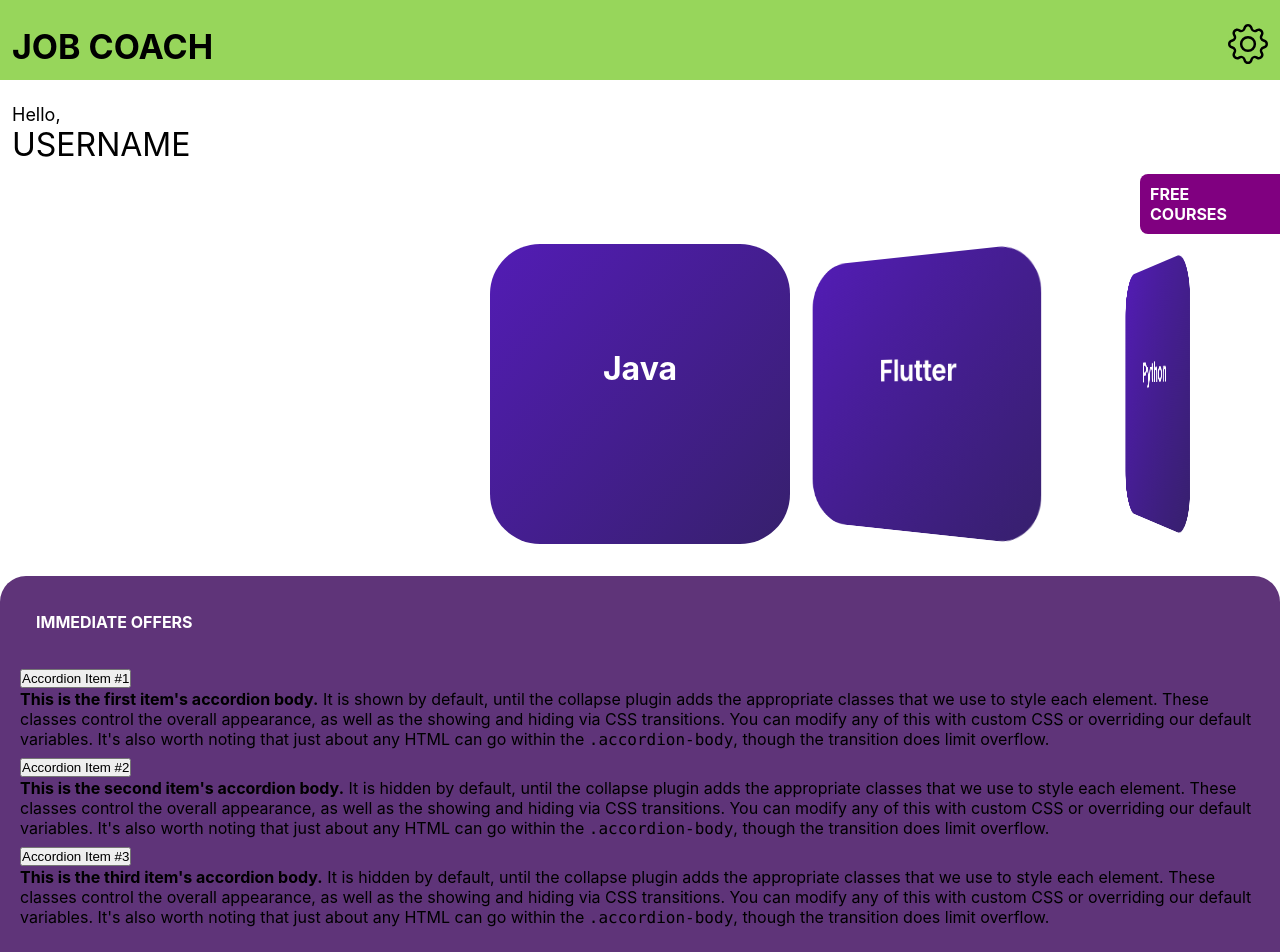
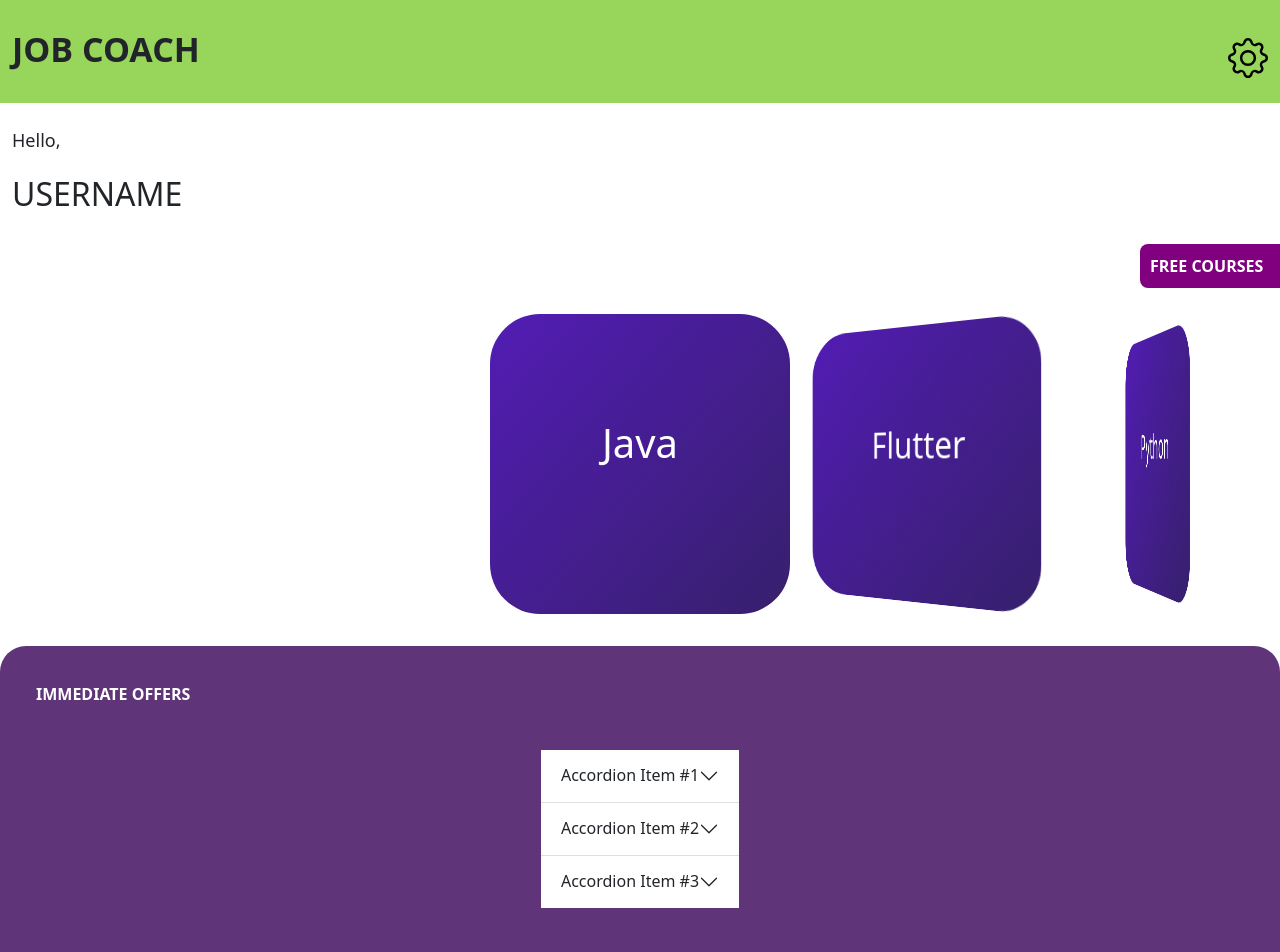
Before and after one commit to JasmineBabaYara/cb, a React (Create React App) app: page /home in a window 1280 px wide. Shown: the top 952 px of the page. Built offline with nearby package versions, Linux system fonts and the light colour scheme.

Commit message:
Added animation and transition of slide in from ...

```diff
--- a/src/App.js
+++ b/src/App.js
@@ -1,6 +1,6 @@
 import React from "react";
 import { Route } from "react-router";
-// import "./App.css";
+import "./App.css";
 
 //Compnents of pages to be rendered
 import Welcome from "./components/welcomePage";
--- a/src/components/loginAndSign-upTemplates/signUp.js
+++ b/src/components/loginAndSign-upTemplates/signUp.js
@@ -10,7 +10,7 @@
         <div className="create-account-container">
         <div className="create-account-div">
         <Link to="/"><svg alt="return" xmlns="http://www.w3.org/2000/svg" width="40" height="40" fill="currentColor" class="bi bi-arrow-left-short" viewBox="0 0 16 16">
-  <path fill-rule="evenodd" d="M12 8a.5.5 0 0 1-.5.5H5.707l2.147 2.146a.5.5 0 0 1-.708.708l-3-3a.5.5 0 0 1 0-.708l3-3a.5.5 0 1 1 .708.708L5.707 7.5H11.5a.5.5 0 0 1 .5.5z"/>
+  <path fillRule="evenodd" d="M12 8a.5.5 0 0 1-.5.5H5.707l2.147 2.146a.5.5 0 0 1-.708.708l-3-3a.5.5 0 0 1 0-.708l3-3a.5.5 0 1 1 .708.708L5.707 7.5H11.5a.5.5 0 0 1 .5.5z"/>
 </svg></Link>
         <p className="create-account-message">Create an account</p>
         </div>
@@ -37,7 +37,7 @@
 
         <footer>
             <Link to="/home"><button className="sign-up-btn">SIGN UP</button></Link>
-            <p className="log-in-msg">Already have an account? <p className="log-in">Log in</p></p>
+            <p className="log-in-msg">Already have an account? <Link to="/login"><p className="log-in">Log in</p></Link></p>
         </footer>
         </div>
     );
--- a/src/components/settingsTemplate/settingsPage.js
+++ b/src/components/settingsTemplate/settingsPage.js
@@ -9,8 +9,8 @@
   return (
     <div className="settings-container">
       <div className="return-btn"><Link to="/home">
-      <svg xmlns="http://www.w3.org/2000/svg" width="40" height="40" fill="currentColor" class="bi bi-arrow-left-short" viewBox="0 0 16 16">
-  <path fill-rule="evenodd" d="M12 8a.5.5 0 0 1-.5.5H5.707l2.147 2.146a.5.5 0 0 1-.708.708l-3-3a.5.5 0 0 1 0-.708l3-3a.5.5 0 1 1 .708.708L5.707 7.5H11.5a.5.5 0 0 1 .5.5z"/>
+      <svg xmlns="http://www.w3.org/2000/svg" width="40" height="40" fill="currentColor" className="bi bi-arrow-left-short" viewBox="0 0 16 16">
+  <path fillRule="evenodd" d="M12 8a.5.5 0 0 1-.5.5H5.707l2.147 2.146a.5.5 0 0 1-.708.708l-3-3a.5.5 0 0 1 0-.708l3-3a.5.5 0 1 1 .708.708L5.707 7.5H11.5a.5.5 0 0 1 .5.5z"/>
 </svg></Link>
       </div>
       <div className="s-img-div">
--- a/src/components/template/midToFooter.js
+++ b/src/components/template/midToFooter.js
@@ -10,41 +10,35 @@
         <div className="midToFooter">
           <div className="title-container"><p className="midToFooter-title">IMMEDIATE OFFERS</p></div>
           <div className="job-card-container">
-              <div class="accordion" id="accordionExample">
+          <div class="accordion accordion-flush" id="accordionFlushExample">
   <div class="accordion-item">
-        <h2 class="accordion-header" id="headingOne">
-          <button class="accordion-button" type="button" data-bs-toggle="collapse" data-bs-target="#collapseOne" aria-expanded="true" aria-controls="collapseOne">
+    <h2 class="accordion-header" id="flush-headingOne">
+      <button class="accordion-button collapsed" type="button" data-bs-toggle="collapse" data-bs-target="#flush-collapseOne" aria-expanded="false" aria-controls="flush-collapseOne">
         Accordion Item #1
       </button>
     </h2>
-        <div id="collapseOne" class="accordion-collapse collapse show" aria-labelledby="headingOne" data-bs-parent="#accordionExample">
-          <div class="accordion-body">
-            <strong>This is the first item's accordion body.</strong> It is shown by default, until the collapse plugin adds the appropriate classes that we use to style each element. These classes control the overall appearance, as well as the showing and hiding via CSS transitions. You can modify any of this with custom CSS or overriding our default variables. It's also worth noting that just about any HTML can go within the <code>.accordion-body</code>, though the transition does limit overflow.
-          </div>
+    <div id="flush-collapseOne" class="accordion-collapse collapse" aria-labelledby="flush-headingOne" data-bs-parent="#accordionFlushExample">
+      <div class="accordion-body">Placeholder content for this accordion, which is intended to demonstrate the <code>.accordion-flush</code> class. This is the first item's accordion body.</div>
     </div>
   </div>
   <div class="accordion-item">
-        <h2 class="accordion-header" id="headingTwo">
-          <button class="accordion-button collapsed" type="button" data-bs-toggle="collapse" data-bs-target="#collapseTwo" aria-expanded="false" aria-controls="collapseTwo">
+    <h2 class="accordion-header" id="flush-headingTwo">
+      <button class="accordion-button collapsed" type="button" data-bs-toggle="collapse" data-bs-target="#flush-collapseTwo" aria-expanded="false" aria-controls="flush-collapseTwo">
         Accordion Item #2
       </button>
     </h2>
-        <div id="collapseTwo" class="accordion-collapse collapse" aria-labelledby="headingTwo" data-bs-parent="#accordionExample">
-          <div class="accordion-body">
-            <strong>This is the second item's accordion body.</strong> It is hidden by default, until the collapse plugin adds the appropriate classes that we use to style each element. These classes control the overall appearance, as well as the showing and hiding via CSS transitions. You can modify any of this with custom CSS or overriding our default variables. It's also worth noting that just about any HTML can go within the <code>.accordion-body</code>, though the transition does limit overflow.
-          </div>
+    <div id="flush-collapseTwo" class="accordion-collapse collapse" aria-labelledby="flush-headingTwo" data-bs-parent="#accordionFlushExample">
+      <div class="accordion-body">Placeholder content for this accordion, which is intended to demonstrate the <code>.accordion-flush</code> class. This is the second item's accordion body. Let's imagine this being filled with some actual content.</div>
     </div>
   </div>
   <div class="accordion-item">
-        <h2 class="accordion-header" id="headingThree">
-          <button class="accordion-button collapsed" type="button" data-bs-toggle="collapse" data-bs-target="#collapseThree" aria-expanded="false" aria-controls="collapseThree">
+    <h2 class="accordion-header" id="flush-headingThree">
+      <button class="accordion-button collapsed" type="button" data-bs-toggle="collapse" data-bs-target="#flush-collapseThree" aria-expanded="false" aria-controls="flush-collapseThree">
         Accordion Item #3
       </button>
     </h2>
-        <div id="collapseThree" class="accordion-collapse collapse" aria-labelledby="headingThree" data-bs-parent="#accordionExample">
-          <div class="accordion-body">
-            <strong>This is the third item's accordion body.</strong> It is hidden by default, until the collapse plugin adds the appropriate classes that we use to style each element. These classes control the overall appearance, as well as the showing and hiding via CSS transitions. You can modify any of this with custom CSS or overriding our default variables. It's also worth noting that just about any HTML can go within the <code>.accordion-body</code>, though the transition does limit overflow.
-          </div>
+    <div id="flush-collapseThree" class="accordion-collapse collapse" aria-labelledby="flush-headingThree" data-bs-parent="#accordionFlushExample">
+      <div class="accordion-body">Placeholder content for this accordion, which is intended to demonstrate the <code>.accordion-flush</code> class. This is the third item's accordion body. Nothing more exciting happening here in terms of content, but just filling up the space to make it look, at least at first glance, a bit more representative of how this would look in a real-world application.</div>
     </div>
   </div>
 </div>
--- a/src/index.js
+++ b/src/index.js
@@ -2,10 +2,10 @@
 import ReactDOM from 'react-dom';
 import './index.css';
 import App from './App';
+import "bootstrap/dist/css/bootstrap.min.css";
+import './styles/scss/custom.scss';
 import { BrowserRouter } from "react-router-dom";
 
-// eslint-disable-next-line
-// import "swiper/css/bundle";
 
 ReactDOM.render(
   <BrowserRouter><App /></BrowserRouter>,
--- a/src/styles/loginAndSign-upStyles/login.css
+++ b/src/styles/loginAndSign-upStyles/login.css
@@ -2,6 +2,15 @@
   margin: 0;
   padding: 0;
   box-sizing: border-box;
+}
+
+@keyframes slideInFromBottom {
+  0% {
+    transform: translateY(100%);
+  }
+  100% {
+    transform: translateY(0);
+  }
 }
 
 .login-page {
@@ -13,6 +22,7 @@
   padding: 20px;
   position: absolute;
   bottom: 0;
+  animation: 1s ease-out -0.3s 1 slideInFromBottom;
 }
 
 .close-btn {
@@ -89,6 +99,7 @@
 }
 
 .link {
+  color: #000;
   font-size: 14px;
   font-weight: bold;
   text-decoration: underline;
--- a/src/styles/loginAndSign-upStyles/signUp.css
+++ b/src/styles/loginAndSign-upStyles/signUp.css
@@ -1,3 +1,16 @@
+@keyframes slideInFromRight {
+  0% {
+    transform: translateX(-100%);
+  }
+  100% {
+    transform: translateX(0);
+  }
+}
+
+.create-account-container {
+  height: 100vh;
+}
+
 .create-account-div {
   display: flex;
   background-color: rgb(84, 240, 84);
@@ -17,6 +30,7 @@
   flex-direction: column;
   align-items: center;
   padding-top: 20px;
+  animation: 1s ease-out -0.2s 1 slideInFromRight;
 }
 
 .form-input {
@@ -54,6 +68,7 @@
 }
 
 footer {
+  animation: 1s ease-out -0.2s 1 slideInFromRight;
   display: flex;
   flex-direction: column;
   align-items: center;
@@ -66,22 +81,23 @@
   outline: none;
   border-radius: 50px;
   background-color: orange;
-  margin-top: 30px;
   align-items: center;
   font-size: 16px;
   font-weight: bold;
 }
 
 .log-in-msg {
+  animation: 1s ease-out -0.2s 1 slideInFromRight;
   display: flex;
-  font-size: 16px;
+  font-size: 18px;
   font-weight: bold;
   align-items: center;
-  position: absolute;
-  bottom: 16px;
+  margin-top: 230px;
 }
 
 .log-in {
   color: rgb(233, 113, 58);
   padding-left: 10px;
+  padding-top: 16px;
+  text-decoration: none;
 }
--- a/src/styles/loginAndSign-upStyles/welcomePage.css
+++ b/src/styles/loginAndSign-upStyles/welcomePage.css
@@ -9,7 +9,17 @@
   height: 100vh;
 }
 
+@keyframes slideInFromBottom {
+  0% {
+    transform: translateY(100%);
+  }
+  100% {
+    transform: translateY(0);
+  }
+}
+
 .welcome-div {
+  animation: 1s ease-out 0s 1 slideInFromBottom;
   background-color: orange;
   position: absolute;
   bottom: 0;
--- a/src/styles/scss/custom.scss
+++ b/src/styles/scss/custom.scss
@@ -3,8 +3,7 @@
 
 // Include any default variable overrides here (though functions won't be available)
 
-@import "../node_modules/bootstrap/scss/bootstrap";
-
+@import "~bootstrap/scss/bootstrap.scss";
 // Then add additional custom code here
 
 $accordion-padding-y: 1rem;
--- a/src/styles/settings/settingspage.css
+++ b/src/styles/settings/settingspage.css
@@ -2,6 +2,16 @@
     set to iphone x dimensions
     media queries will be added soon
 */
+
+@keyframes slideInFromLeft {
+  0% {
+    transform: translateX(+100%);
+  }
+  100% {
+    transform: translateX(0);
+  }
+}
+
 .settings-container {
   align-items: center;
   background-color: white;
@@ -13,6 +23,8 @@
   width: 40px;
   height: 40px;
   padding-top: 24px;
+  color: #000;
+  text-decoration: none;
 }
 
 .s-img-div {
@@ -22,9 +34,8 @@
 }
 
 .setting-img {
-  border: 1px solid grey;
+  border: 3px solid grey;
   border-radius: 50%;
-  background-color: rgb(187, 185, 185);
   width: 100px;
   height: 100px;
 }
@@ -57,6 +68,7 @@
   margin-top: 12px;
   padding-left: 6px;
   padding-right: 6px;
+  animation: 1s ease-out -0.2s 1 slideInFromRight;
 }
 
 input {
@@ -87,6 +99,7 @@
 
 .optional-settings {
   padding-top: 12px;
+  animation: 1s ease-out -0.2s 1 slideInFromRight;
 }
 
 .notifications-div {
@@ -137,6 +150,7 @@
   display: flex;
   flex-direction: column;
   justify-content: center;
+  animation: 1s ease-out -0.2s 1 slideInFromRight;
 }
 
 .reset {
@@ -158,7 +172,6 @@
   display: flex;
   justify-content: center;
   margin-top: 28px;
-
 }
 
 .logout-btn {
```
Lines whose indentation alone changed are shown as unchanged.
